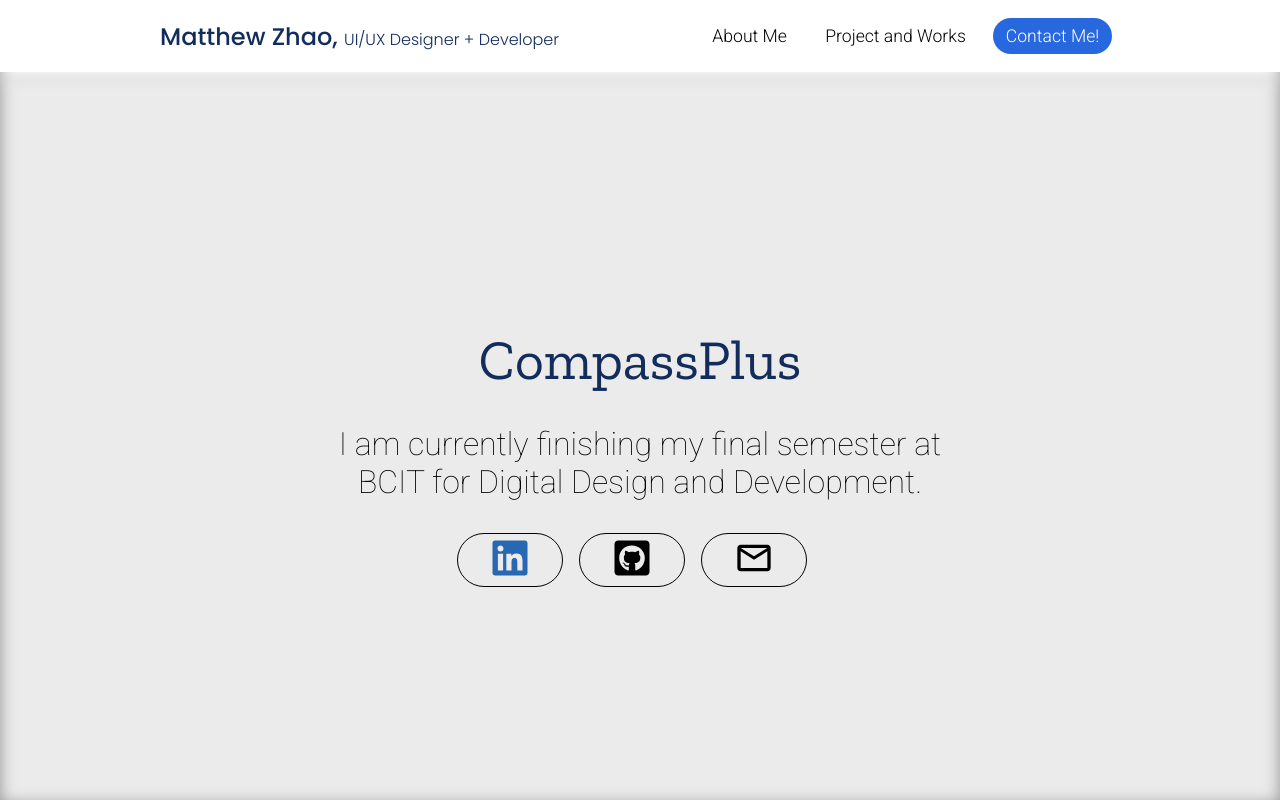
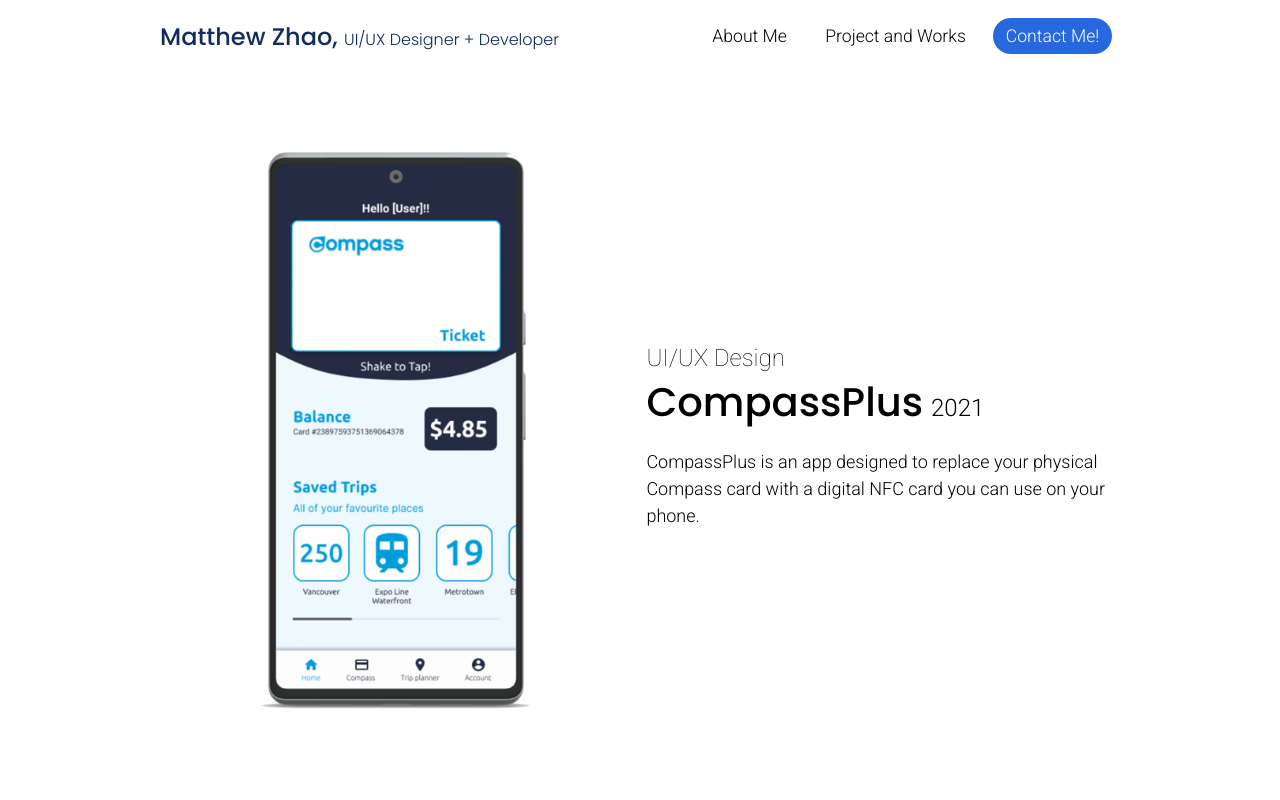
Before and after one commit to ItsMe-Matt/portfolio, a Next.js app: page /CompassPlus in a window 1280 px wide. Shown: the top 800 px of the page. Built offline with nearby package versions, Linux system fonts and the light colour scheme.

Commit message:
started case study pages

```diff
--- a/comps/ProjHead/index.js
+++ b/comps/ContentHead/index.js
@@ -1,6 +1,6 @@
 import styled from "styled-components"
 
-export default function ProjHead({
+export default function ContentHead({
     title="Project Project"
 }){
     return <div>
--- a/comps/HeadNav/index.js
+++ b/comps/HeadNav/index.js
@@ -29,7 +29,7 @@
             </NavBtn>
         </Link>
 
-        <Link href="/#projects">
+        <Link href="#contact">
             <ConBtn>
             Contact Me!
             </ConBtn>
--- /dev/null
+++ b/comps/ImgSrc/index.js
@@ -0,0 +1,25 @@
+import Image from "next/image";
+
+export default function ImageSrc({
+    src="/CompassPlus/test1.png",
+    type="1",
+
+}){
+    if (type === "1") {
+        return <Image
+            src={src}
+            height={1920}
+            width={1080}
+            layout="responsive"
+     />
+    } else if (type === "2") {
+        return <Image
+            src={src}
+            height={1440}
+            width={1080}
+            layout="responsive"
+     />
+    }
+
+
+}
--- /dev/null
+++ b/comps/ProjTable/index.js
@@ -0,0 +1,112 @@
+import styled from "styled-components"
+import ImageSrc from "../ImgSrc"
+import Image from "next/image"
+
+export default function ProjTable({
+    role="UI/UX Design",
+    year="2021",
+    name="The Giving Hand",
+    summary="CompassPlus is an app designed to replace your physical Compass card with a digital NFC card you can use on your phone.",
+    img="/projImg/cPTitle.png",
+    imgType="1"
+}) {
+    return <Container>
+        <Left>
+            <ImgCont>
+                <ImageSrc
+                type={imgType}
+                src={img}
+                />
+            </ImgCont>
+        </Left>
+
+        <Right>
+            <ProjCont>
+                <ProjRole>
+                    {role}
+                </ProjRole>
+
+                <ProjNandY>
+                    <ProjName>
+                        {name}
+                    </ProjName>
+
+                    <ProjYear>
+                        {year}
+                    </ProjYear>
+                </ProjNandY>
+
+            </ProjCont>
+
+            <Summary>
+                {summary}
+            </Summary>
+
+        </Right>
+    </Container>
+}
+
+
+const Container = styled.div`
+display: flex;
+width: 75vw;
+flex-direction: row;
+`
+
+const Left = styled.div`
+width: 50%;
+display: flex;
+justify-content: center;
+
+margin-right: 0.5vw;
+`
+
+const Right = styled.div`
+width: 50%;
+
+margin-left: 0.5vw;
+display: flex;
+flex-direction: column;
+justify-content: center;
+`
+
+const ProjCont = styled.div`
+margin-bottom: 2vh;
+`
+
+const ProjName = styled.div`
+font-family: Poppins;
+font-size: 5vh;
+font-weight: 500;
+`
+const ProjRole = styled.div`
+font-family: Roboto;
+font-size: 3vh;
+font-weight: 100;
+`
+const ProjYear = styled.div`
+font-family: Roboto;
+font-size: 3vh;
+font-weight: 300;
+
+
+margin-left: 1vh;
+`
+
+const ProjNandY = styled.div`
+display: flex;
+align-items: baseline;
+`
+
+const Summary = styled.div`
+width: 100%;
+
+font-family: Roboto;
+font-size: 2.25vh;
+font-weight: 300;
+line-height: 1.5;
+`
+
+const ImgCont = styled.div`
+width: 90%;
+`
--- a/pages/CompassPlus/index.js
+++ b/pages/CompassPlus/index.js
@@ -1,63 +1,110 @@
-import React, { useEffect, useRef, useState } from "react";
+import { useState } from 'react';
 import styled from 'styled-components'
 
-import HeadNav from '../../comps/HeadNav'
-import Project from "../../comps/Project";
-import ProjHead from "../../comps/ProjHead";
-import Social from '../../comps/Social'
+import ContactUI2 from '../../comps/ContactUI2';
+import HeadNav from '../../comps/HeadNav';
+
+import ProjTable from '../../comps/ProjTable';
+
+import Proj from '../data/Proj.json'
 
 
-export default function CompassPlus() {
+export default function CompassPlusUI() {
+  var [S1Display, setS1Display] = useState("none")
+  var [S2Display, setS2Display] = useState("none")
+  var [S3Display, setS3Display] = useState("none")
+
+  var P0 = Proj[0]
+
+//For Contact Area
+  function S1On(){
+    setS1Display("flex")
+  }
+  function S1Off(){
+    setS1Display("none")
+  }
+  function S2On(){
+    setS2Display("flex")
+  }
+  function S2Off(){
+    setS2Display("none")
+  }
+  function S3On(){
+    setS3Display("flex")
+  }
+  function S3Off(){
+    setS3Display("none")
+  }
 
   return (<div>
     <Container>
     <HeadNav />
       <Hero>
         <RowCenter>
-        <HeroH>
-        CompassPlus
-        </HeroH>
-        <HeroP>
-        I am currently finishing my final semester at BCIT for Digital Design and Development.
-        </HeroP>
-        <Social />
+          <ProjTable
+          role={P0.type}
+          year="2021"
+          name={P0.header}
+          summary={P0.description}
+          img="/CompassPlus/test1.png"
+          type="1"
+
+          />
         </RowCenter>
       </Hero>
+      <Content id="projects">
+
+      </Content>
+      <FooterArea id='contact'>
+        <ContactUI2
+          onS1Off={()=>S1Off()}
+          onS1Over={()=>S1On()}
+          S1D={S1Display}
+
+          onS2Off={()=>S2Off()}
+          onS2Over={()=>S2On()}
+          S2D={S2Display}
+
+          onS3Off={()=>S3Off()}
+          onS3Over={()=>S3On()}
+          S3D={S3Display}
+        />
+      </FooterArea>
     </Container>
     </div>)
 }
+
+
 
 const Container = styled.div`
 cursor: context-menu
 `
 const Hero = styled.div`
-  background-color: #ebebeb;
+  background-color: #fff;
   height: 91vh;
-  box-shadow: 0 0.25rem 1rem #909090 inset;
-  padding-top: 5vh;
   display: flex;
   align-items: center;
   justify-content: center;
+`
 
-`
 const HeroH = styled.div`
-  font-family: Zilla Slab;
-  font-size: 3.5rem;
+  font-family: Poppins;
+  font-size: 6vh;
   font-weight: 400;
   text-align: center;
-  width: 80vw;
-  margin-bottom: 2rem;
+  max-width: 75vw;
+  margin-bottom: 4vh;
   color: #122C5C;
 `
 
 const HeroP = styled.div`
   font-family: Roboto;
-  font-weight: 100;
-  font-size: 32px;
+  font-weight: 300;
+  font-size: 3.5vh;
   display: flex;
-  width: 50vw;
+  max-width: 50vw;
   text-align: center;
-  margin-bottom: 2rem;
+  margin-bottom: 8vh;
 `
 const RowCenter = styled.div`
   display: flex;
@@ -65,3 +112,21 @@
   align-items: center;
   justify-content: center;
 `
+
+const Content = styled.div`
+  min-height: 100vh;
+  background-color: #f7faff;
+  padding: 3vh 0;
+  display: flex;
+  flex-direction: column;
+  align-items: center;
+
+  box-shadow: 0 2vh 5vh #fff inset
+`
+
+const FooterArea = styled.div`
+  padding: 5vh 0;
+  display: flex;
+  flex-direction: column;
+  align-items: center;
+`
```
Also changed, not shown: pages/Actualize/index.js (+60 -34 lines), pages/index.js (+4 -3 lines), public/CompassPlus/test1.png (added).
